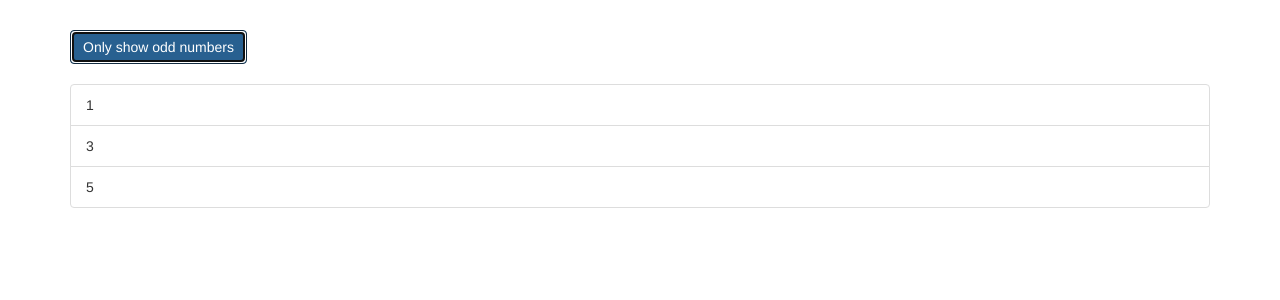
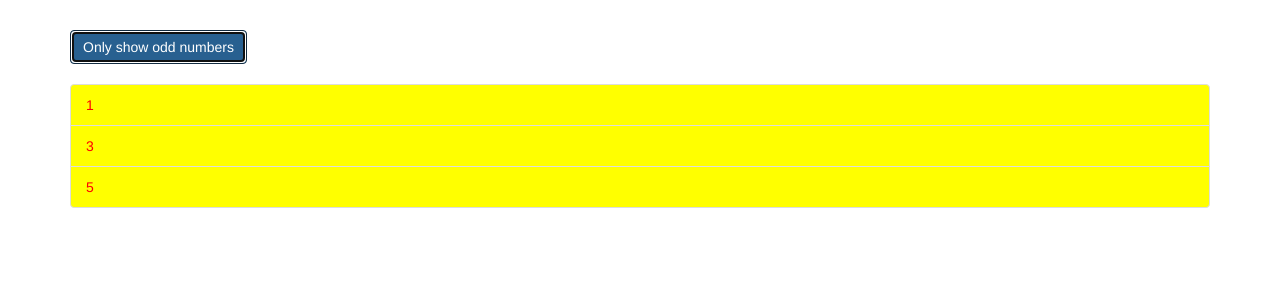
Before and after one commit to long020396/MyFirstApp, an Angular app in the folder directives-start/: page / in a window 1280 px wide. Both pictures are taken after a click on the button "Only show odd numbers". Shown: the top 300 px of the page. Built offline with nearby package versions, Linux system fonts and the light colour scheme.

Commit message:
ngClass and ngStyle recap

```diff
--- a/directives-start/src/app/app.component.css
+++ b/directives-start/src/app/app.component.css
@@ -1,3 +1,7 @@
 .container {
   margin-top: 30px;
 }
+
+.odd {
+  color: red;
+}
--- a/directives-start/src/app/app.component.html
+++ b/directives-start/src/app/app.component.html
@@ -9,6 +9,8 @@
         <div *ngIf="onlyOdd">
           <li
             class="list-group-item"
+            [ngClass]="{odd: odd %2 !== 0}"
+            [ngStyle]="{backgroundColor: odd %2 !==0 ? 'yellow' : 'transparent'}"
             *ngFor="let odd of oddNumbers">
             {{ odd }}
           </li>
@@ -16,6 +18,8 @@
         <div *ngIf="!onlyOdd">
           <li
             class="list-group-item"
+            [ngClass]="{odd: even %2 !== 0}"
+            [ngStyle]="{backgroundColor: even %2 !==0 ? 'yellow' : 'transparent'}"
             *ngFor="let even of evenNumbers">
             {{ even }}
           </li>
```
